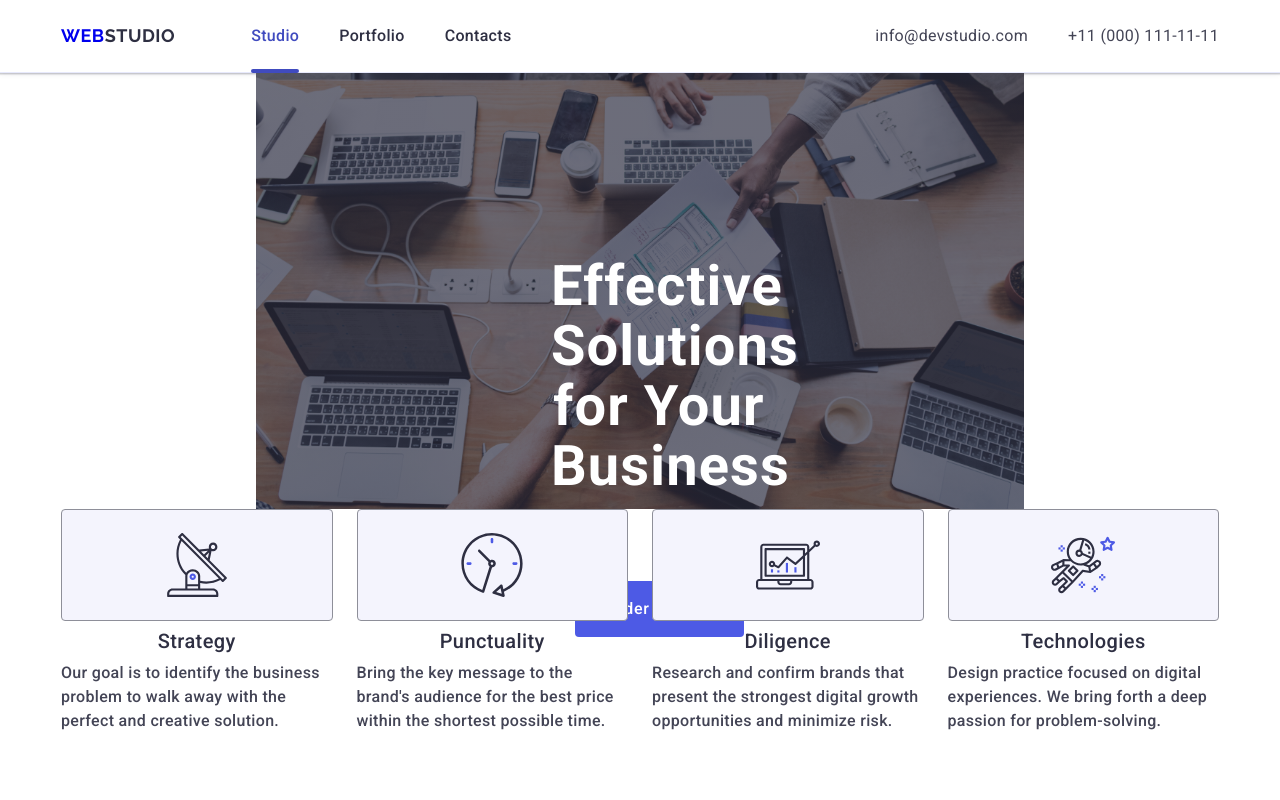
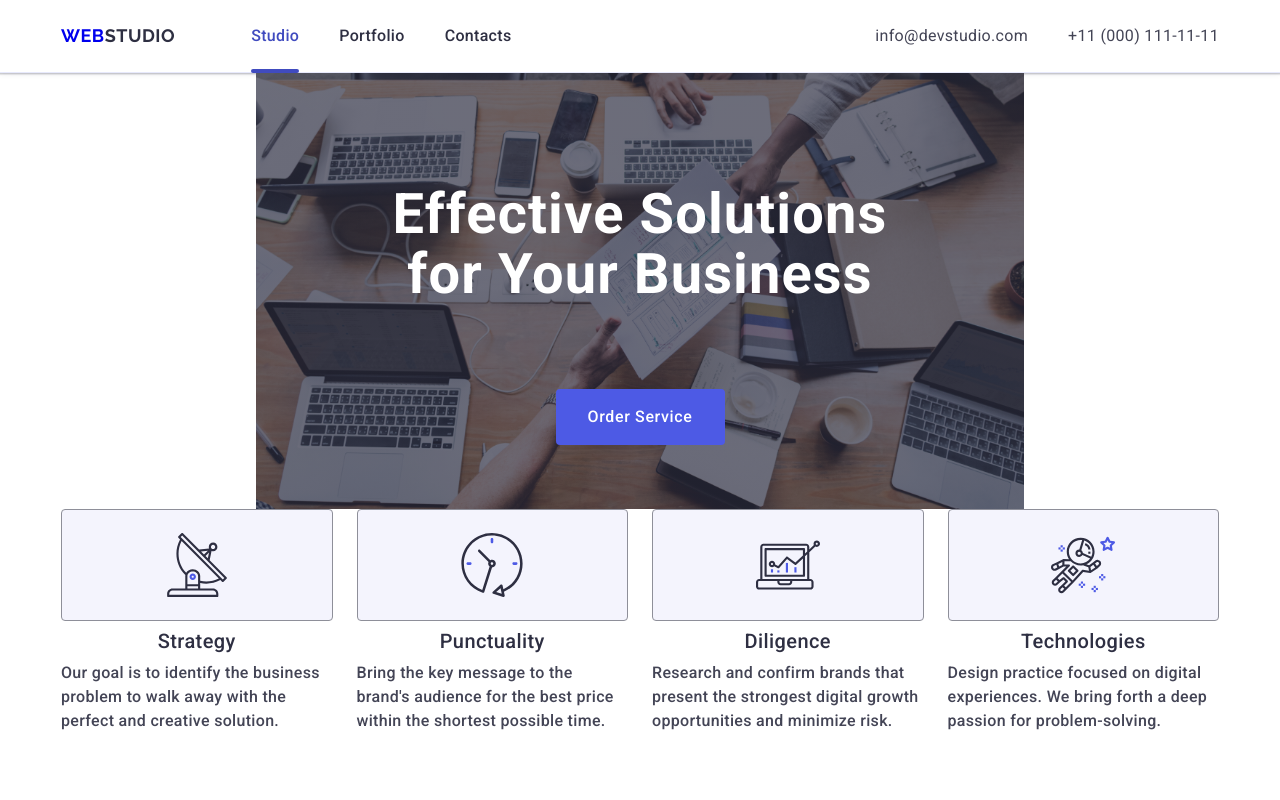
Before and after one commit to Mukuta0Pusmenski/goit-markup-hw-06, a plain HTML site: page index.html in a window 1280 px wide. Shown: the top 800 px of the page. Drawn offline with nearby package versions, Linux system fonts and the light colour scheme.

Commit message:
html css

```diff
--- a/css/styles.css
+++ b/css/styles.css
@@ -628,6 +628,7 @@ ul {
     }
 
     .information-section {
+        padding: 0px 0px;
         width: 768px;
         height: 436px;
         background-image: linear-gradient(rgba(46, 47, 66, 0.7), rgba(46, 47, 66, 0.7)), url(../images/Dark-bg-2x.jpg);
@@ -646,6 +647,12 @@ ul {
         padding-left: 0;
         padding-bottom: 36px;
         margin: 0 136px;
+        text-wrap: nowrap;
+        inline-size: fit-content;
+    }
+
+    .information-button {
+        margin-left: 300px;
     }
 
 }
--- a/index.html
+++ b/index.html
@@ -96,7 +96,7 @@
 
         <section class="information-section">
             <div class="container">
-                <h1 class="information">Effective Solutions for Your Business</h1>
+                <h1 class="information">Effective Solutions<br> for Your Business</h1>
                 <button class="information-button button-dop">Order Service</button>
             </div>
         </section>
```
